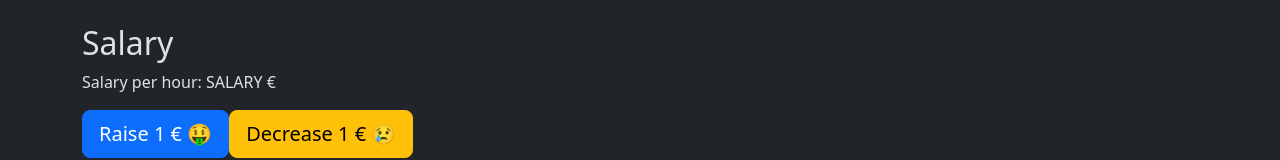
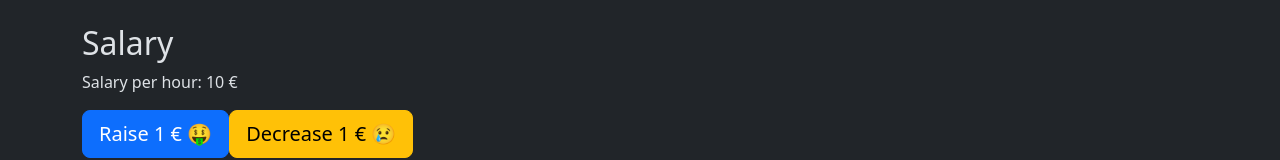
Before and after one commit to drblue/ykrea26h1, a React (Vite) app in the folder 01-react-basics/: page / in a window 1280 px wide. Shown: the part 326-486 px from the top of the page. Built offline with nearby package versions, Linux system fonts and the light colour scheme.

Commit message:
Increase or subtract any amount from salary.

```diff
--- a/01-react-basics/src/App.tsx
+++ b/01-react-basics/src/App.tsx
@@ -16,6 +16,7 @@ function App() {
 		{ id: 2, title: "JSX Rocks Even Moar 🤘🏻!", likes: 42 },
 		{ id: 3, title: "Got state? 🚓", likes: 3 },
 	]);
+	const [salary, setSalary] = useState(10);
 
 	const handleBtnClick = () => {
 		console.log("Stop it, that tickles! 😂");
@@ -26,6 +27,10 @@ function App() {
 		setCounter(counter + 1);
 
 		console.log("Counter after increase:", counter);
+	}
+
+	const handleChangeSalary = (amount: number) => {
+		setSalary(salary + amount);
 	}
 
 	console.log("App is rendering...");
@@ -48,17 +53,19 @@ function App() {
 
 			<h2>Salary</h2>
 
-			<p>Salary per hour: SALARY &euro;</p>
+			<p>Salary per hour: {salary} &euro;</p>
 
 			<div className="buttons">
 				<div className="mb-1">
 					<button
 						className="btn btn-primary btn-lg"
+						onClick={() => handleChangeSalary(1)}
 					>
 						Raise 1 &euro; 🤑
 					</button>
 					<button
 						className="btn btn-warning btn-lg"
+						onClick={() => handleChangeSalary(-1)}
 					>
 						Decrease 1 &euro; 😢
 					</button>
@@ -67,11 +74,13 @@ function App() {
 				<div className="mb-1">
 					<button
 						className="btn btn-primary btn-lg"
+						onClick={() => handleChangeSalary(5)}
 					>
 						Raise 5 &euro; 🤑🤑🤑
 					</button>
 					<button
 						className="btn btn-warning btn-lg"
+						onClick={() => handleChangeSalary(-5)}
 					>
 						Decrease 5 &euro; 😢😢😢
 					</button>
```
